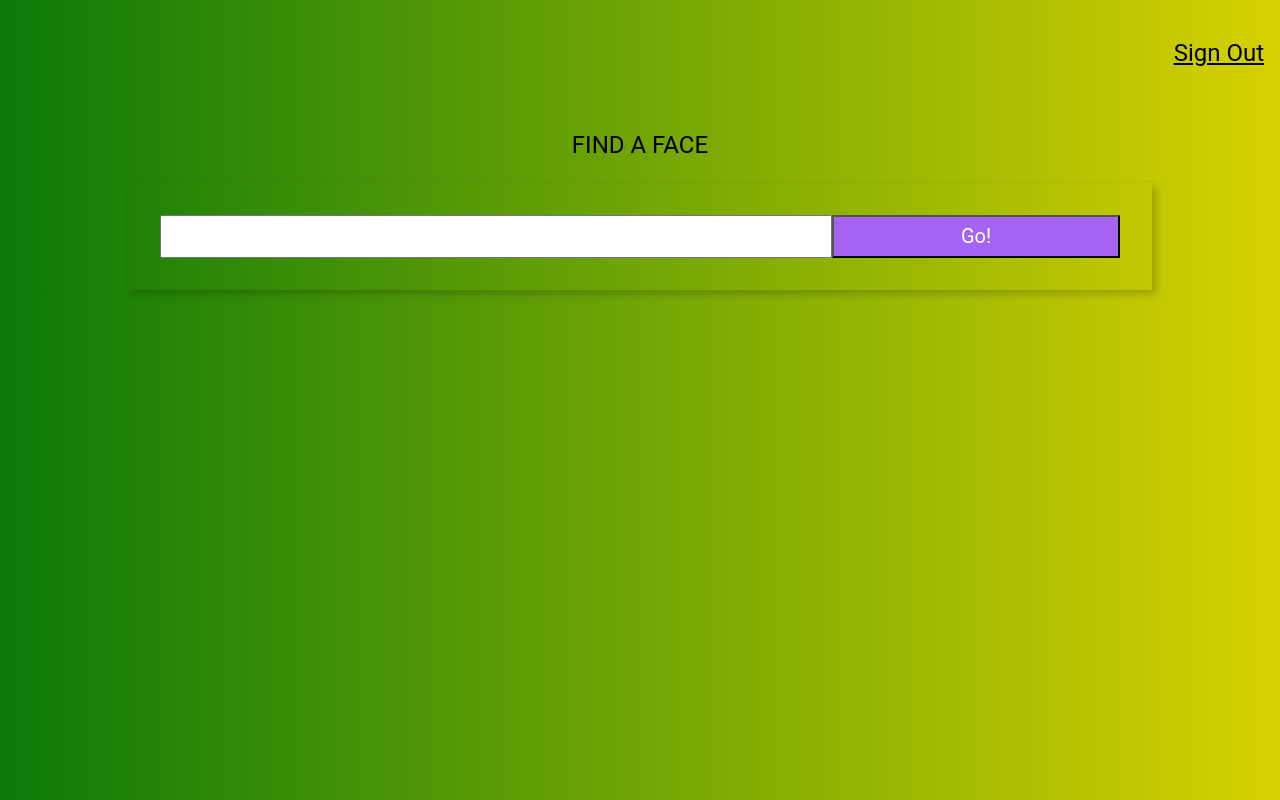
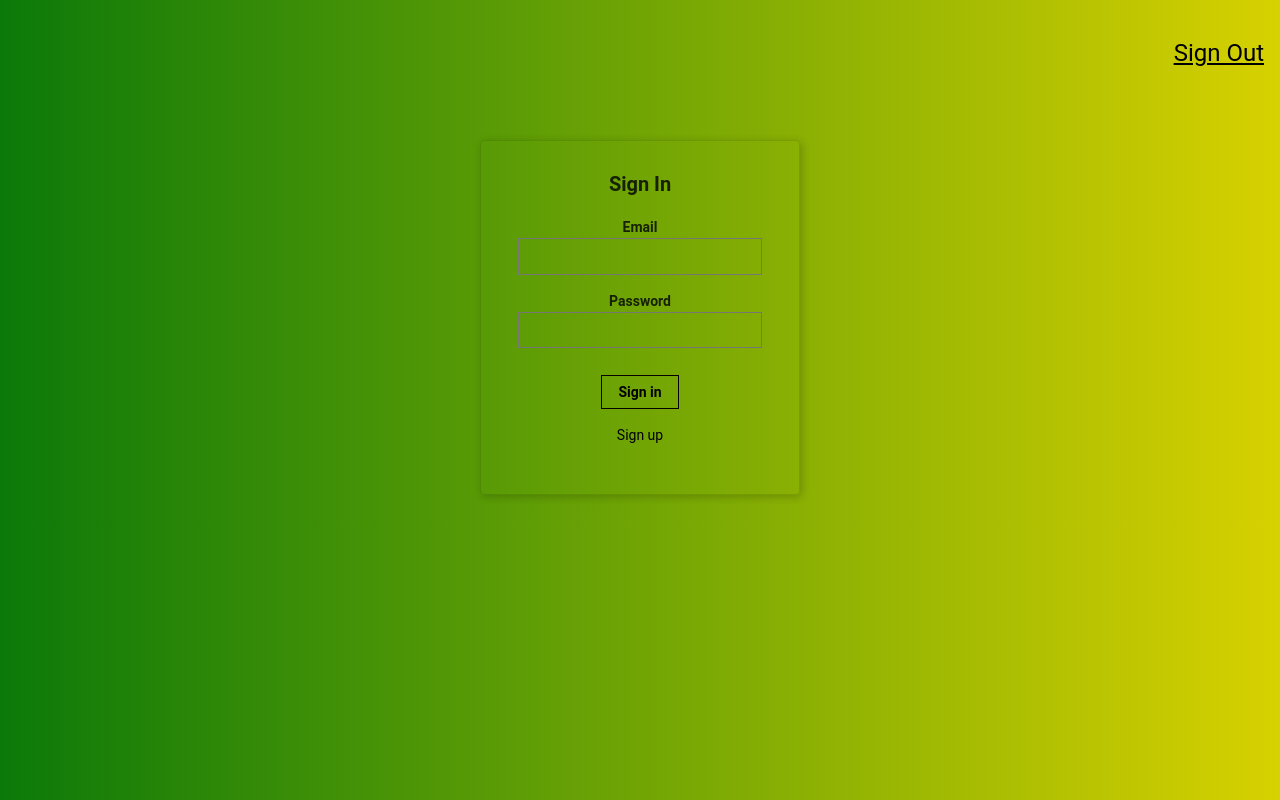
Before and after one commit to csapty12/faceRecogniser, a React (Create React App) app in the folder facerecogniser/: page / in a window 1280 px wide. Built offline with nearby package versions, Linux system fonts and the light colour scheme; what clarifai would draw is missing.

Commit message:
[react] included a login form with basic routing

```diff
--- a/facerecogniser/src/App.js
+++ b/facerecogniser/src/App.js
@@ -1,9 +1,11 @@
-import React, { Component } from "react";
+import React, { Component, Fragment } from "react";
 import "./App.css";
 import Navigation from "./components/Naviation/Navigation";
 import ImageLinkForm from "./components/Form/imageLinkForm/ImageLinkForm";
 import Clarifai from "clarifai";
 import FaceDetector from "./components/faceDetector/FaceDetector";
+import SignInForm from "./components/Form/signInForm/SignInForm";
+import RegisterForm from "./components/Form/registerForm/RegisterForm";
 
 const app = new Clarifai.App({
   apiKey: "5aa74e0a862449f286b86d7501494b4e"
@@ -15,7 +17,8 @@ export default class App extends Component {
     this.state = {
       input: "",
       imageURL: "",
-      box: {}
+      box: {},
+      route: "signin"
     };
   }
 
@@ -59,16 +62,27 @@ export default class App extends Component {
       .then(faceBox => this.displayFaceBox(faceBox))
       .catch(err => console.log(err));
   };
+
+  onRouteChange = route => {
+    this.setState({ route: route });
+  };
   render() {
     return (
       <div className="App">
-        <Navigation />
-        <ImageLinkForm
-          onInputChange={this.onInputChange}
-          onSubmit={this.onSubmit}
-        />
-
-        <FaceDetector url={this.state.imageURL} box={this.state.box} />
+        <Navigation onRouteChange={this.onRouteChange} />
+        {this.state.route === "home" ? (
+          <Fragment>
+            <ImageLinkForm
+              onInputChange={this.onInputChange}
+              onSubmit={this.onSubmit}
+            />
+            <FaceDetector url={this.state.imageURL} box={this.state.box} />
+          </Fragment>
+        ) : this.state.route === "register" ? (
+          <RegisterForm onRouteChange={this.onRouteChange} />
+        ) : (
+          <SignInForm onRouteChange={this.onRouteChange} />
+        )}
       </div>
     );
   }
--- /dev/null
+++ b/facerecogniser/src/components/Form/registerForm/RegisterForm.js
@@ -0,0 +1,66 @@
+import React from "react";
+
+const RegisterForm = ({ onRouteChange }) => {
+  return (
+    <article className="br2 ba shadow-4 dark-gray b--black-10 mv4 w-100 w-50-m w-25-l mw6 center">
+      <main className="pa4 black-80">
+        <form className="measure">
+          <fieldset id="sign_up" className="ba b--transparent ph0 mh0">
+            <legend className="f4 fw6 ph0 mh0">Register</legend>
+            <div className="mt3">
+              <label className="db fw6 lh-copy f6" htmlFor="email-address">
+                Email
+              </label>
+              <input
+                className="pa2 input-reset ba bg-transparent hover-white w-100"
+                type="email"
+                name="email-address"
+                id="email-address"
+              />
+            </div>
+            <div className="mv3">
+              <label className="db fw6 lh-copy f6" htmlFor="password">
+                Password
+              </label>
+              <input
+                className="b pa2 input-reset ba bg-transparent hover-white w-100"
+                type="password"
+                name="password"
+                id="password"
+              />
+            </div>
+            <div className="mv3">
+              <label className="db fw6 lh-copy f6" htmlFor="confPassword">
+                Confirm Password
+              </label>
+              <input
+                className="b pa2 input-reset ba bg-transparent hover-white w-100"
+                type="password"
+                name="confirmPassword"
+                id="confirmPassword"
+              />
+            </div>
+          </fieldset>
+          <div className="">
+            <input
+              className="b ph3 pv2 input-reset ba b--black bg-transparent grow pointer f6 dib"
+              type="submit"
+              value="Register"
+              onClick={() => onRouteChange("home")}
+            />
+          </div>
+
+          <div className="lh-copy mt3">
+            <p
+              onClick={() => onRouteChange("signin")}
+              className="f6 link dim black db pointer"
+            >
+              Already have an account? Sign In
+            </p>
+          </div>
+        </form>
+      </main>
+    </article>
+  );
+};
+export default RegisterForm;
--- /dev/null
+++ b/facerecogniser/src/components/Form/signInForm/SignInForm.js
@@ -0,0 +1,54 @@
+import React from "react";
+
+const SignInForm = ({ onRouteChange }) => {
+  return (
+    <article className="br2 ba shadow-4 dark-gray b--black-10 mv4 w-100 w-50-m w-25-l mw6 center">
+      <main className="pa4 black-80">
+        <form className="measure">
+          <fieldset id="sign_up" className="ba b--transparent ph0 mh0">
+            <legend className="f4 fw6 ph0 mh0">Sign In</legend>
+            <div className="mt3">
+              <label className="db fw6 lh-copy f6" htmlFor="email-address">
+                Email
+              </label>
+              <input
+                className="pa2 input-reset ba bg-transparent hover-white w-100"
+                type="email"
+                name="email-address"
+                id="email-address"
+              />
+            </div>
+            <div className="mv3">
+              <label className="db fw6 lh-copy f6" htmlFor="password">
+                Password
+              </label>
+              <input
+                className="b pa2 input-reset ba bg-transparent hover-white w-100"
+                type="password"
+                name="password"
+                id="password"
+              />
+            </div>
+          </fieldset>
+          <div className="">
+            <input
+              className="b ph3 pv2 input-reset ba b--black bg-transparent grow pointer f6 dib"
+              type="submit"
+              value="Sign in"
+              onClick={() => onRouteChange("home")}
+            />
+          </div>
+          <p className="lh-copy mt3">
+            <p
+              onClick={() => onRouteChange("register")}
+              className="f6 link dim black db pointer"
+            >
+              Sign up
+            </p>
+          </p>
+        </form>
+      </main>
+    </article>
+  );
+};
+export default SignInForm;
--- a/facerecogniser/src/components/Naviation/Navigation.js
+++ b/facerecogniser/src/components/Naviation/Navigation.js
@@ -1,9 +1,15 @@
 import React from "react";
 
-export default function Navigation() {
+const Navigation = ({ onRouteChange }) => {
   return (
     <nav style={{ display: "flex", justifyContent: "flex-end" }}>
-      <p className="f3 link dim black pa3 pointer underline"> Sign Out</p>
+      <p
+        className="f3 link dim black pa3 pointer underline"
+        onClick={() => onRouteChange("signin")}
+      >
+        Sign Out
+      </p>
     </nav>
   );
-}
+};
+export default Navigation;
```
Also changed, not shown: facerecogniser/src/components/Form/signInForm/SignInForm.css (added).
